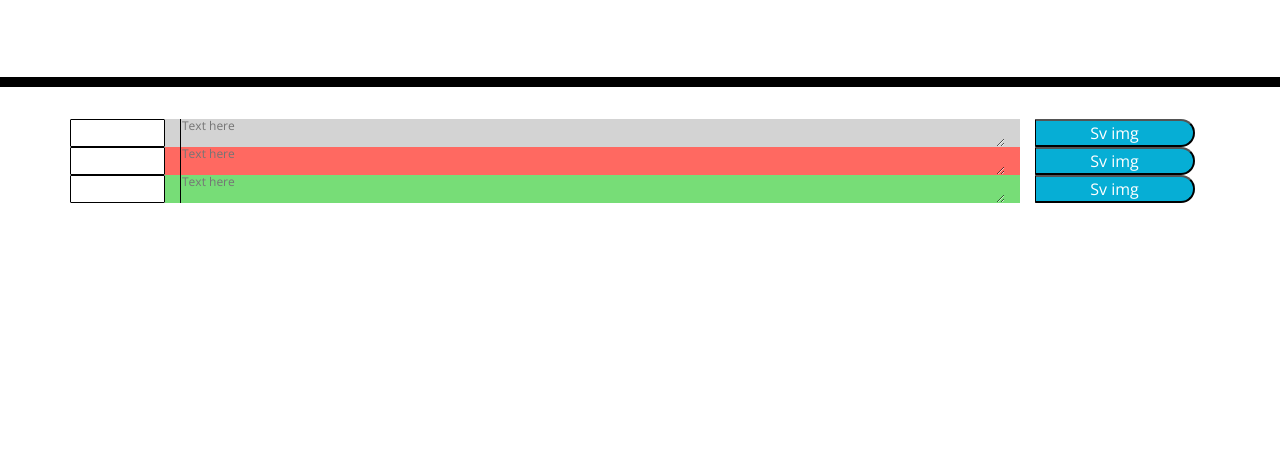
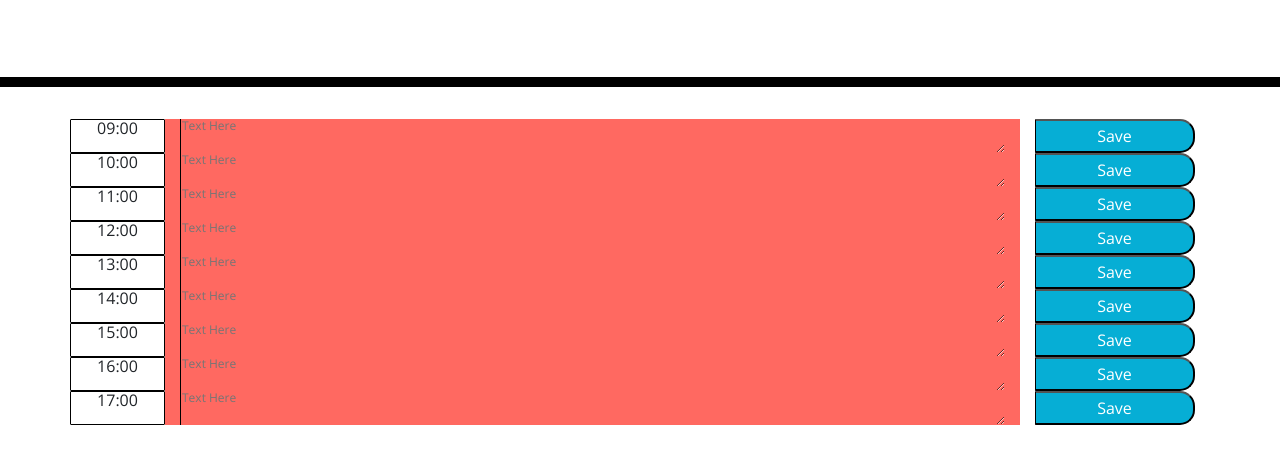
Before and after one commit to dmobrienllc/hw5-day-scheduler, a plain HTML site: page index.html in a window 1280 px wide. Shown: the part 181-644 px from the top of the page. Drawn offline with nearby package versions, Linux system fonts and the light colour scheme.

Commit message:
working skeleton. Local storage working, need the timer coloring yet.

```diff
--- a/assets/css/main.css
+++ b/assets/css/main.css
@@ -63,7 +63,7 @@ body {
     color: green;
   }
 
-  .saveBtn {
+  .save-button {
     border-left: 1px solid black;
     border-top-right-radius: 15px;
     border-bottom-right-radius: 15px;
--- a/assets/js/main.js
+++ b/assets/js/main.js
@@ -2,25 +2,130 @@ $(function() {
     ///let timeDiv = $('#timer');
     // timerDiv.textContent = moment().format("MMM Do YY");
 
-    let today = moment();
-    // $("#9a").text(today.format("MMM Do, YYYY"));
-    // today('12:16','HH:mm').minutes();
+    // let today = moment();
+    // // $("#9a").text(today.format("MMM Do, YYYY"));
+    // // today('12:16','HH:mm').minutes();
 
-    let hoursMins = today.set({"hour": 9, "minute": 00});
-    $("#9a").text(hoursMins.format("HH:mm"));
+    // let hoursMins = today.set({"hour": 9, "minute": 00});
+    // $("#9a").text(hoursMins.format("HH:mm"));
 
-    console.log(hoursMins);
+    // console.log(hoursMins);
 
-    let am10 = today.set({"hour": 10, "minute": 00});
-    $("#10a").text(am10.format("HH:mm"));
+    // let am10 = today.set({"hour": 10, "minute": 00});
+    // $("#10a").text(am10.format("HH:mm"));
 
-    let am11 = today.set({"hour": 11, "minute": 00});
-    $("#11a").text(am11.format("HH:mm"));
+    // let am11 = today.set({"hour": 11, "minute": 00});
+    // $("#11a").text(am11.format("HH:mm"));
+    function appendToStorage(name, data){
+      var old = localStorage.getItem(name);
+      if(old === null) {
+        old = "";
+      }
+      localStorage.setItem(name, old + data);
+    }
+
+    function init(){
+      buildScheduler();
+
+      refreshValues();
+    }
+
+    //loop through all my textarea divs and refresh data
+    function refreshValues(){
+      let textarea = $(".schedule-item").filter("[data-text='9']");
+      textarea.text(localStorage.getItem("data-text-index:9"));
+    }
+
+    function buildScheduler()
+    {
+        let containerDiv = $("<div>").addClass("container my-container");
+        // Delegate event listener to the parent element, <div id="buttons">
+        containerDiv.on('click', '.save-button', function (event) {
+
+          //displayLetterEl.addClass('letter');
+          if ($(this).attr("id") == "something") {
+            //var html  = $(this).html(); //here you can use any of the above method as per requirement.
+         }
+         let index = $(this).attr("data-time");
+         let text = $(".schedule-item").filter("[data-text='" + index + "']").val();
+
+         alert($(event.target).attr('data-time'));
+         alert("Textarea value: " + text)
+
+         //if local storage for this item doesn't exist, create,
+         //otherwise append it. If the text field comes back empty
+         //assume user wants to clear all. Delete the iterm.
+         appendToStorage(("data-text-index:" + index),text);
+
+         alert("From local storage: " + localStorage.getItem("data-text-index:" + index));
+
+        //  $('.address').filter(':not([data-address-type]), [data-address-type="to"]').html('')
+
+        });//container event listener add
+
+        $("body").append(containerDiv);
+        let today = moment();
+        console.log("Parent Row: " + containerDiv);
+        let hoursMins;
+
+        for (var i = 9; i < 18; i++) {
+
+            let rowDiv = $("<div>").addClass("row my-row pl-0");
+
+            //TODO: Dyanmically add time
+            let timeDiv = $("<div>").addClass("col-1 my-col my-col-left time-block");
+            let pTimeEl = $("<p>").attr("id",(i));
+
+            hoursMins = today.set({"hour": i, "minute": 00});
+            pTimeEl.text(hoursMins.format("HH:mm"));
+            timeDiv.append(pTimeEl);
+            rowDiv.append(timeDiv);
+
+            let msgDiv = $("<div>").addClass("col-9 my-col");
+            if(hoursMins.isBefore(today))
+            {
+              msgDiv.addClass("past");
+            }else if(hoursMins.isAfter(today)){
+              msgDiv.addClass("future");
+            }else{
+              msgDiv.addClass("present");
+            }
+            let txtAreaEl = $("<textarea>").attr("placeholder","Text Here").attr("data-text",i);
+            txtAreaEl.addClass("schedule-item");
+            msgDiv.append(txtAreaEl);
+            rowDiv.append(msgDiv);
+
+            let buttonDiv = $("<div>").addClass("col-2 my-col");
+            let saveBtnEl = $("<button>").attr("type","button").attr("class","save-button");
+            saveBtnEl.attr("data-time", i);
+            saveBtnEl.text("Save");
+            buttonDiv.append(saveBtnEl);
+            rowDiv.append(buttonDiv);
+
+            containerDiv.append(rowDiv);
+
+      }//for loop
+    }
+
+    init();
+  });
+
+  //             <script>
+  // $( ".myClass" ).css( "border", "3px solid red" );
+  // </script>
+
+            // let hoursMins = today.set({"hour": 9, "minute": 00});
+            // $("#9a").text(hoursMins.format("HH:mm"));
 
 
-
-    functino buildRows()
-    {
-        let x = 0;
-    }
-  });
+            // <div class="row my-row pl-0">
+            //   <div class="col-1 my-col my-col-left time-block">
+            //     <p id="9a"></p>
+            //   </div>
+            // <div class="col-9 my-col past">
+            //   <textarea placeholder="Text here" aria-placeholder="Your text here"></textarea>
+            // </div>
+            // <div class="col-2 my-col">
+            //   <button type="button" class="saveBtn">Sv img</button>
+            // </div>
+            // </div>
--- a/index.html
+++ b/index.html
@@ -19,44 +19,9 @@
     <p class="lead">A simple calendar app for scheduling your work day</p>
     <p id="currentDay" class="lead"></p>
   </header>
-  <div class="container my-container">
-    <div class="row my-row pl-0">
-      <div class="col-1 my-col my-col-left time-block">
-        <p id="9a"></p>
-      </div>
-      <div class="col-9 my-col past">
-        <textarea placeholder="Text here" aria-placeholder="Your text here"></textarea>
-      </div>
-      <div class="col-2 my-col">
-        <button type="button" class="saveBtn">Sv img</button>
-      </div>
-    </div>
 
-    <div class="row my-row pl-0">
-      <div class="col-1 my-col my-col-left time-block">
-        <p id="10a"></p>
-      </div>
-      <div class="col-9 my-col present">
-        <textarea placeholder="Text here" aria-placeholder="Your text here"></textarea>
-      </div>
-      <div class="col-2 my-col">
-        <button type="button" class="saveBtn">Sv img</button>
-      </div>
-    </div>
-
-    <div class="row my-row pl-0">
-      <div class="col-1 my-col my-col-left time-block">
-        <p id="11a"></p>
-      </div>
-      <div class="col-9 my-col future">
-        <textarea placeholder="Text here" aria-placeholder="Your text here"></textarea>
-      </div>
-      <div class="col-2 my-col">
-        <button type="button" class="saveBtn">Sv img</button>
-      </div>
-    </div>
-
-    <script src="https://cdnjs.cloudflare.com/ajax/libs/jquery/3.2.1/jquery.min.js"></script>
+    <script src="https://code.jquery.com/jquery-3.5.1.min.js"></script>
+    <!-- <script src="https://cdnjs.cloudflare.com/ajax/libs/jquery/3.2.1/jquery.min.js"></script> -->
     <script src="https://cdnjs.cloudflare.com/ajax/libs/moment.js/2.24.0/moment.min.js"></script>
     <script src="./assets/js/main.js"></script>
 </body>
```
